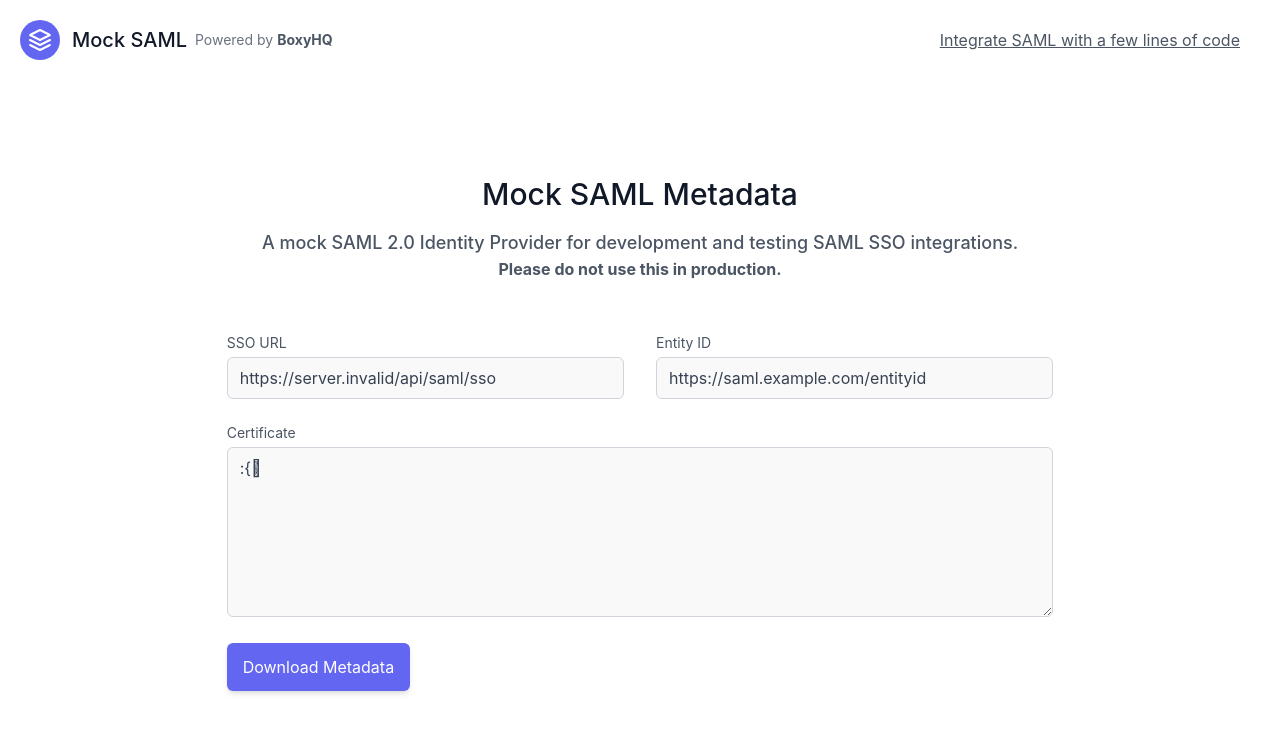
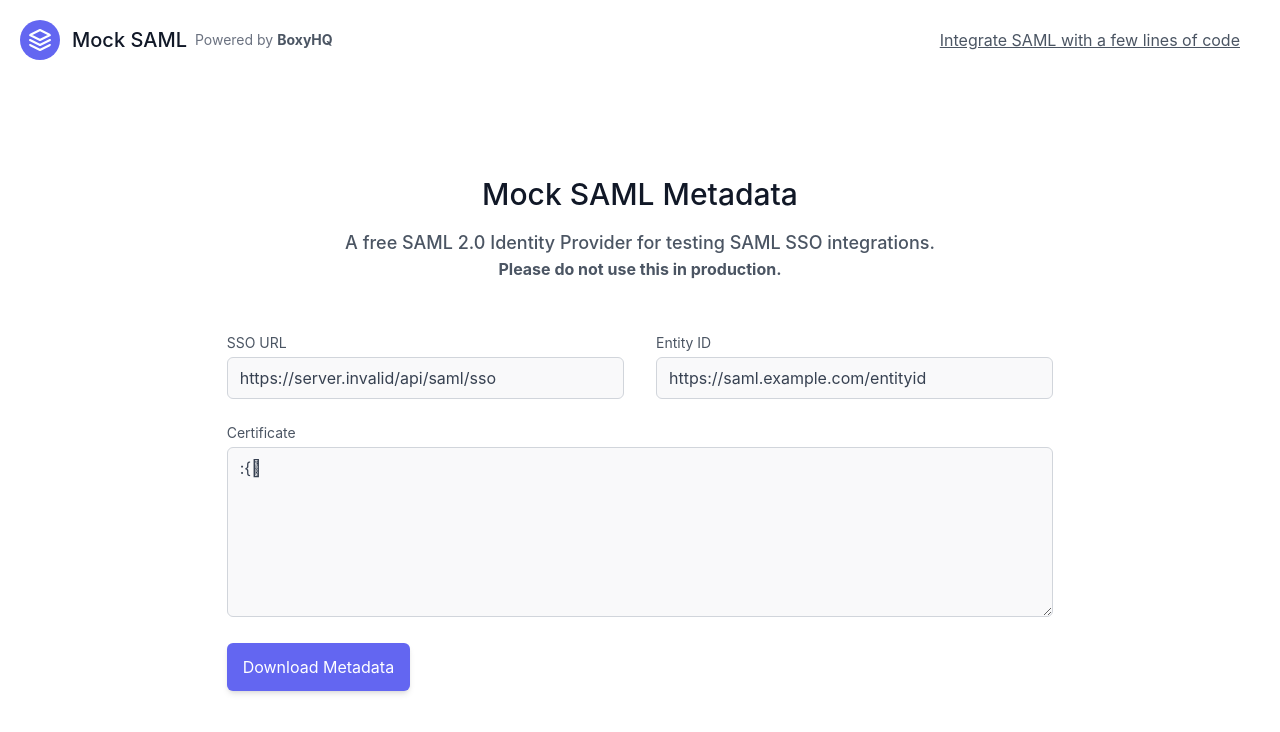
Before and after one commit to boxyhq/mock-saml, a Next.js app: page / in a window 1280 px wide. Shown: the top 732 px of the page. Built offline with nearby package versions, Linux system fonts and the light colour scheme; no server answers.

Commit message:
text tweaks

```diff
--- a/components/Layout.tsx
+++ b/components/Layout.tsx
@@ -8,7 +8,7 @@
 
 export default function Layout({ children }: LayoutProps) {
   const title = 'Mock SAML - A free SAML 2.0 Identity Provider for testing SAML SSO integrations.';
-  const description = 'A free SAML 2.0 Identity Provider for development and testing SAML SSO integrations.';
+  const description = 'A free SAML 2.0 Identity Provider for testing SAML SSO integrations.';
   const website = 'https://mocksaml.com';
   const ogImage = `${website}/mock-saml-preview-image.png`;
 
--- a/pages/index.tsx
+++ b/pages/index.tsx
@@ -30,7 +30,7 @@
             Mock SAML Metadata
           </h1>
           <p className='mx-auto text-lg font-medium leading-relaxed lg:w-2/3'>
-            A mock SAML 2.0 Identity Provider for development and testing SAML SSO integrations.
+            A free SAML 2.0 Identity Provider for testing SAML SSO integrations.
           </p>
           <p>
             <b>Please do not use this in production.</b>
```
Also changed, not shown: app.json (+10 -2 lines), 1 other file (tests, documents, lock files or other folders).
